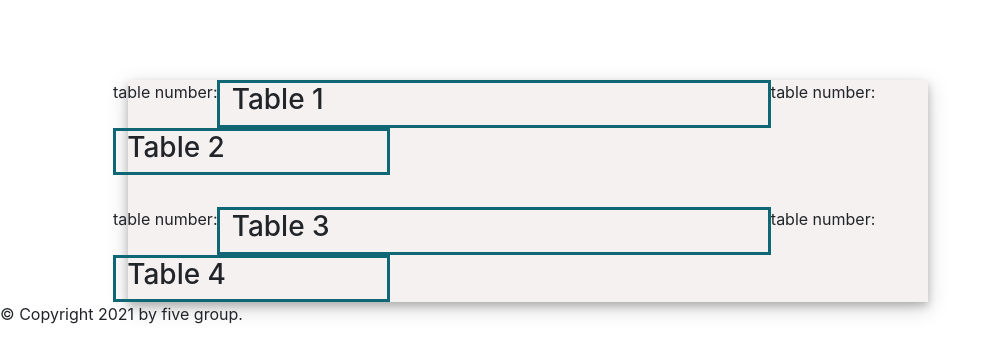
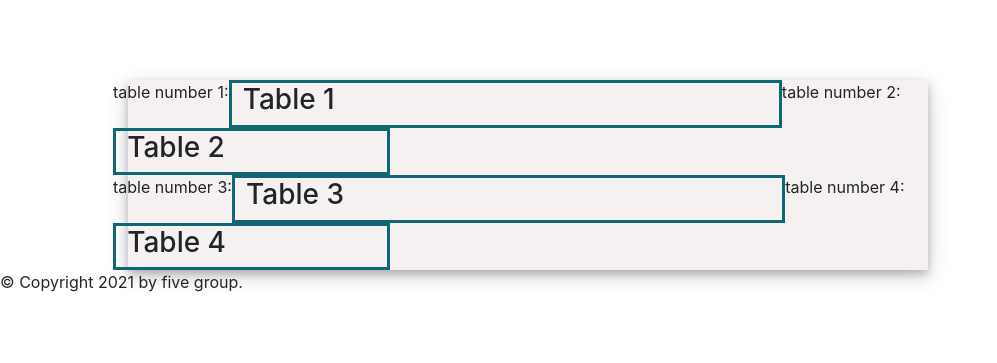
Before and after one commit to sepehr-ahmadi/django_test_project, a Flask app: page /table in a window 1280 px wide. Shown: the part 126-489 px from the top of the page, without its empty margins (0-997 px from the left). Run offline with Flask 2, Linux system fonts and the light colour scheme; some libraries are stand-ins or nearby versions.

Commit message:
change table cafe project

```diff
--- a/templates/table.html
+++ b/templates/table.html
@@ -14,31 +14,31 @@
 
 
             <div class="row" style="margin-top: 2rem">
-                <label  >table number:</label>
+                <label  >table number 1:</label><br>
                  <div class="col-md-8 " style="border: #0f6674 solid;padding-left: .7rem">
 
                      <h3 >Table 1</h3>
 
-                </div>
-                <label  >table number:</label>
+                </div><hr>
+                <label  >table number 2:</label>
                 <div class="col-md-4 " style="border: #0f6674 solid;padding-left: .7rem">
 
                     <h3>Table 2</h3>
 
-                </div>
+                </div><hr>
 
             </div>
 
 
 
-            <div class="row " style="margin-top: 2rem" >
-                <label  >table number:</label>
+            <div class="row " >
+                <label  >table number 3:</label>
                 <div class="col-md-8" style="border: #0f6674 solid;padding-left: .7rem">
 
                     <h3 >Table 3</h3>
 
-                </div>
-                <label  >table number:</label>
+                </div><hr>
+                <label  >table number 4:</label>
                 <div class="col-md-4" style="border: #0f6674 solid;padding-left: .7rem">
 
                     <h3 >Table 4</h3>
```
